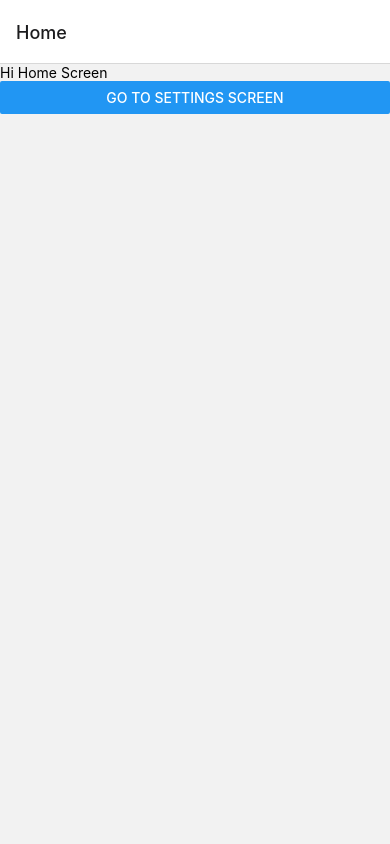
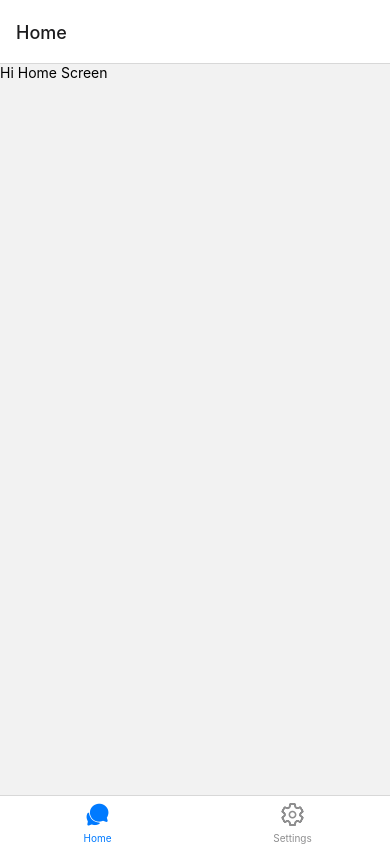
Before and after one commit to mehmetenfa/basic-chate-app, a React Native app: screen / in a window 390 px wide. Built offline with nearby package versions, Linux system fonts and the light colour scheme.

Commit message:
buttons add ionic

```diff
--- a/App.js
+++ b/App.js
@@ -1,18 +1,14 @@
 import React from 'react'
-import { SafeAreaView, Text, Button } from 'react-native'
-import { createStackNavigator } from '@react-navigation/stack'
+import { SafeAreaView, Text } from 'react-native'
+import { createBottomTabNavigator } from '@react-navigation/bottom-tabs'
 import { NavigationContainer } from '@react-navigation/native'
+import {Ionicons} from '@expo/vector-icons'
 
 
 const Home = ({navigation}) => {
   return (
     <SafeAreaView>
       <Text>Hi Home Screen</Text>
-      <Button title='Go to Settings Screen'
-      onPress={() => {
-        navigation.push("Settings")
-      }}
-      />
     </SafeAreaView>
   )
 }
@@ -21,26 +17,38 @@ const Settings = ({navigation}) => {
   return (
     <SafeAreaView>
       <Text>Hi Settings Screen</Text>
-      <Button title='Go to Home Screen'
-      onPress={() => {
-        navigation.push("Home")
-      }}
-      />
     </SafeAreaView>
   )
 }
 
-const MainStack = createStackNavigator()
+const Tabs = createBottomTabNavigator()
 
 const App = () => {
   return (
     <NavigationContainer>
-      <MainStack.Navigator>
-        <MainStack.Screen name='Home' component={Home} />
-        <MainStack.Screen name='Settings' component={Settings} />
-      </MainStack.Navigator>
+      <Tabs.Navigator
+      screenOptions={({ route }) => ({
+        tabBarIcon: ({ focused, color, size }) => {
+          let iconName;
+
+          if (route.name === 'Home') {
+            iconName = focused
+              ? 'chatbubbles'
+              : 'chatbubbles-outline';
+          } else if (route.name === 'Settings') {
+            iconName = focused ? 'settings' : 'settings-outline';
+          }
+
+          // You can return any component that you like here!
+          return <Ionicons name={iconName} size={size} color={color} />;
+        },
+      })}
+      >
+        <Tabs.Screen name='Home' component={Home} />
+        <Tabs.Screen name='Settings' component={Settings} />
+      </Tabs.Navigator>
     </NavigationContainer>
   )
 }
 
-export default App
+export default App;
```
